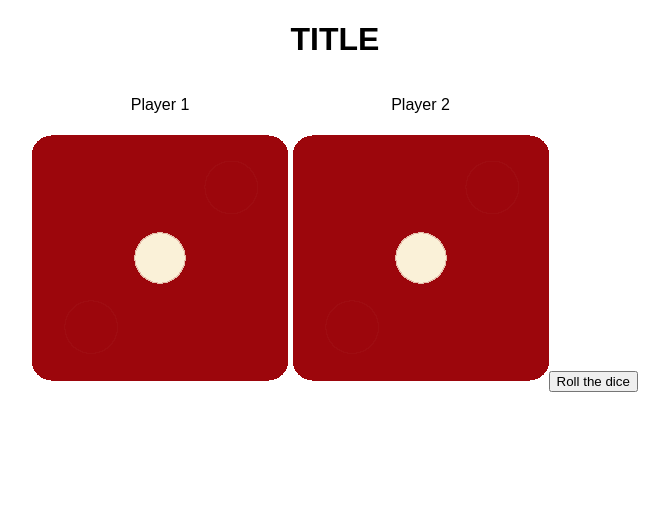
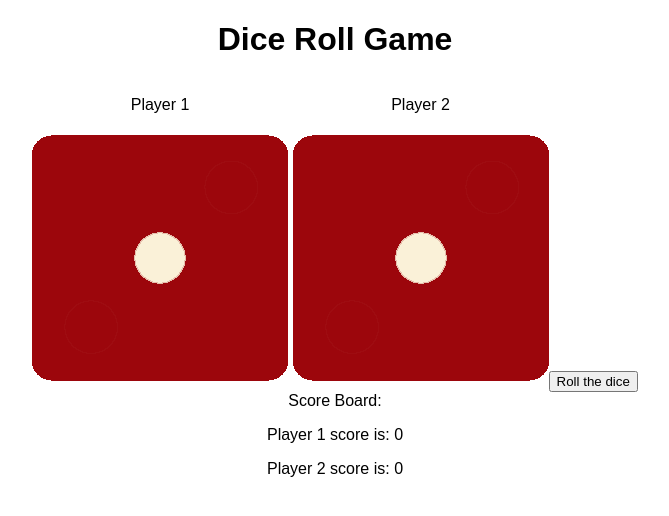
Before and after one commit to raquellchavezz/techtonica-assignments, a React (Create React App) app in the folder week5-game-project/: page / in a window 1280 px wide. Shown: the top 516 px of the page, without its empty margins (305-974 px from the left). Built offline with nearby package versions, Linux system fonts and the light colour scheme.

Commit message:
adds section to keep track of score for each player

```diff
--- a/week5-game-project/src/App.js
+++ b/week5-game-project/src/App.js
@@ -6,23 +6,31 @@ import React from "react";
 import "./styles.css";
 import Dice from "./components/Dice.js"; //in dice.js making the component but wont be used until imported and initialized
 import { useState } from 'react'; // use for 2 diff variables that in charge of hcih files images pointing to/
+import Title from "./components/Title.js";
 //method1:
 export default function App() { //component
   const player1 = "Player 1 ";
   const player2 = "Player 2 ";
   const image = "../images/dice1.png";
-  const [dieRoll1,setDieRoll1] = useState(()=> { //trying to set inital state to face1
+  const [dieRoll1,setDieRoll1] = useState(()=> { //trying to set inital state to face
     let randomDiceImgSrc = "../images/dice1.png";
     return randomDiceImgSrc
   }); //holds current image based on whatevere they rolled
   const [dieRoll2,setDieRoll2] =useState(()=> { //trying to set inital state to face1
     let randomDiceImgSrc = "../images/dice1.png";
     return randomDiceImgSrc ;
-   }); //inital die roll, starting values
+   });
+   //inital die roll, starting values
   //setImage1 to change the state or the value of image1
   //instead image1 = you do setImage1(the value)
   //useState tells it this will be a stateVariable and value passed is default
+  const [newTitle, setNewTitle] = useState("Dice Roll Game") //state for changing the title
+  const [playerScore1, setPlayerScore1] = useState(0);
+  const [playerScore2, setPlayerScore2] = useState(0);
 
+
+
+  //functions
   const changeImage = () => { //when button clicked this func will be triggered
     // console.log(("hello"))
     let randomNumber1 = Math.floor(Math.random()*6 +1);
@@ -40,19 +48,52 @@ export default function App() { //component
     // let image2 = document.querySelectorAll("img")[1]
     // let image2 = document.getElementById("img2");
     // image2.setAttribute("src", randomDiceImgSrc2);
+
+
+      // let randomNumber1 = Math.floor(Math.random()*6 +1);
+      // let randomDiceImgSrc = "../images/dice" + randomNumber1 + ".png";
+      // let randomNumber2 = Math.floor(Math.random()*6 +1);
+      // let randomDiceImgSrc2 = "../images/dice" + randomNumber2 + ".png";
+        if (randomNumber1>randomNumber2){
+           setNewTitle("Player 1 wins!🏆");
+           setPlayerScore1(playerScore1 +1);
+        }else if (randomNumber2>randomNumber1) {
+            setNewTitle("Player 2 wins!🏆");
+            setPlayerScore2(playerScore2 +1)
+        } else{
+           setNewTitle("It's a tie!🤝🏽");
+
+        }
+
   }
+
+
+
+
+
 
   return ( //children
     <>
     <div className="App">
         <center>
-            <h1>TITLE</h1>
+          <div className="App">
+           <h1>{newTitle}</h1>
+          </div>
         </center>
       <Dice player={player1} face={dieRoll1} />  {/* initializing- putting the component on the page*/}
       <Dice player={player2} face={dieRoll2} />
       {/* using state variables now ^ anytime image */}
-      <button className="diceRollButton" onClick ={changeImage}> Roll the dice </button>
+      <button className="diceRollButton" onClick= {()=> {
+        changeImage();
+
+      }}> Roll the dice </button>
+
+      <div>Score Board: </div>
+      <p>Player 1 score is: {playerScore1}</p>
+      <p>Player 2 score is: {playerScore2}</p>
 {/* onClick ={changeImage} */}
+
+
     </div>
 
     </>
@@ -90,3 +131,6 @@ export default function App() { //component
 //         </div>
 //          );
 //     }
+
+//make new usestate line that has count set count and that would be counting the num that user is clicking the roll the dice button
+// could be displayed on the screen and then reset to 0 when screen is refresehd --> intial state 0
--- a/week5-game-project/src/components/Dice.js
+++ b/week5-game-project/src/components/Dice.js
@@ -6,7 +6,7 @@ export default function Dice(props) {
       <>
       <div className="dice">
         <p id="player"> {props.player}</p>
-        <img src={props.face} alt="dice" />   {/* we dont need () or have the function as a string*/}
+        <img src={props.face} alt="dice"/>   {/* we dont need () or have the function as a string*/}
         {/* anytime ref variable or func we will need {} in jsx return*/}
            {/*props.face same thing as concatenating like before*/}
 
--- /dev/null
+++ b/week5-game-project/src/components/Title.js
@@ -0,0 +1,15 @@
+import React from "react"; //even though we didn use react still need to import it
+
+// React must be in scope when using JSX.
+//  It's doing some secret stuff behind the scenes.
+//  You'll always import React from 'react' in every component you create.
+
+function Title(){
+    return (
+        <div>
+            <h1>{newTitle}</h1>
+        </div>
+    )
+}
+
+export default Title
```
